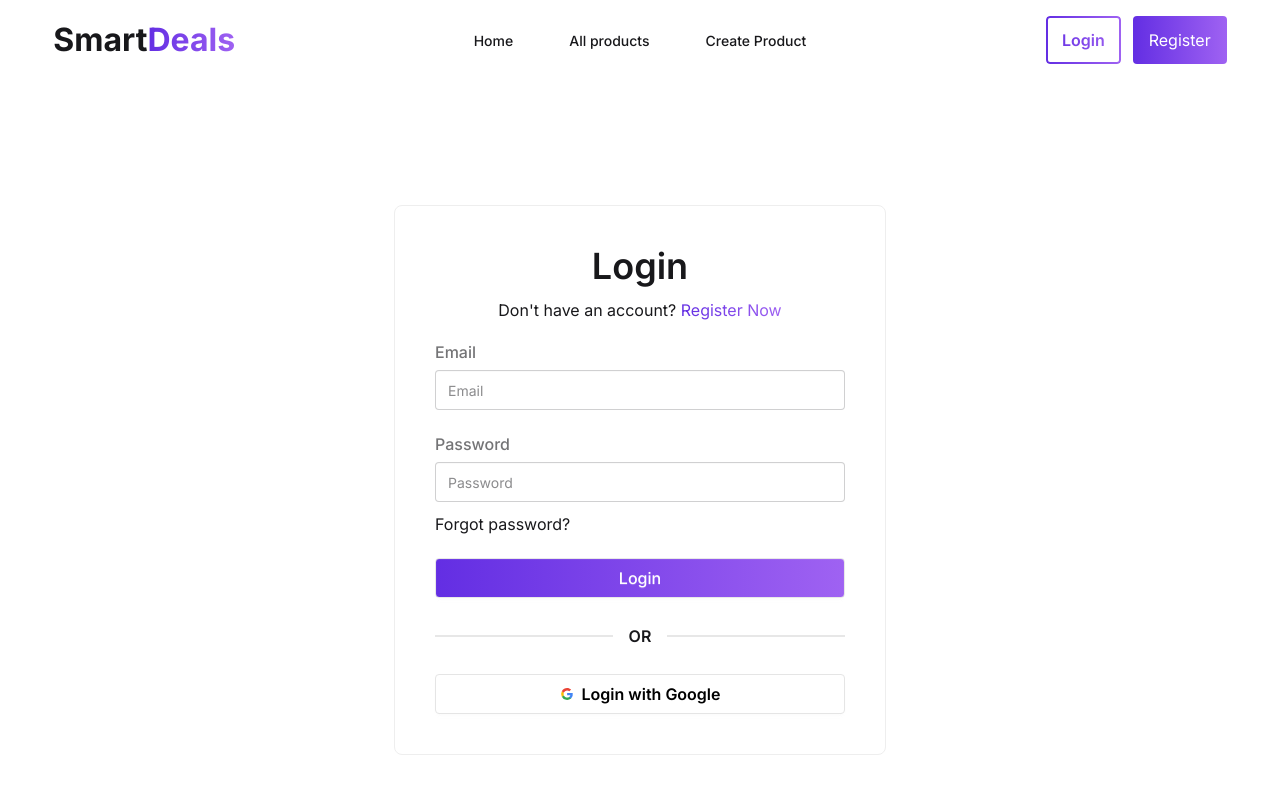
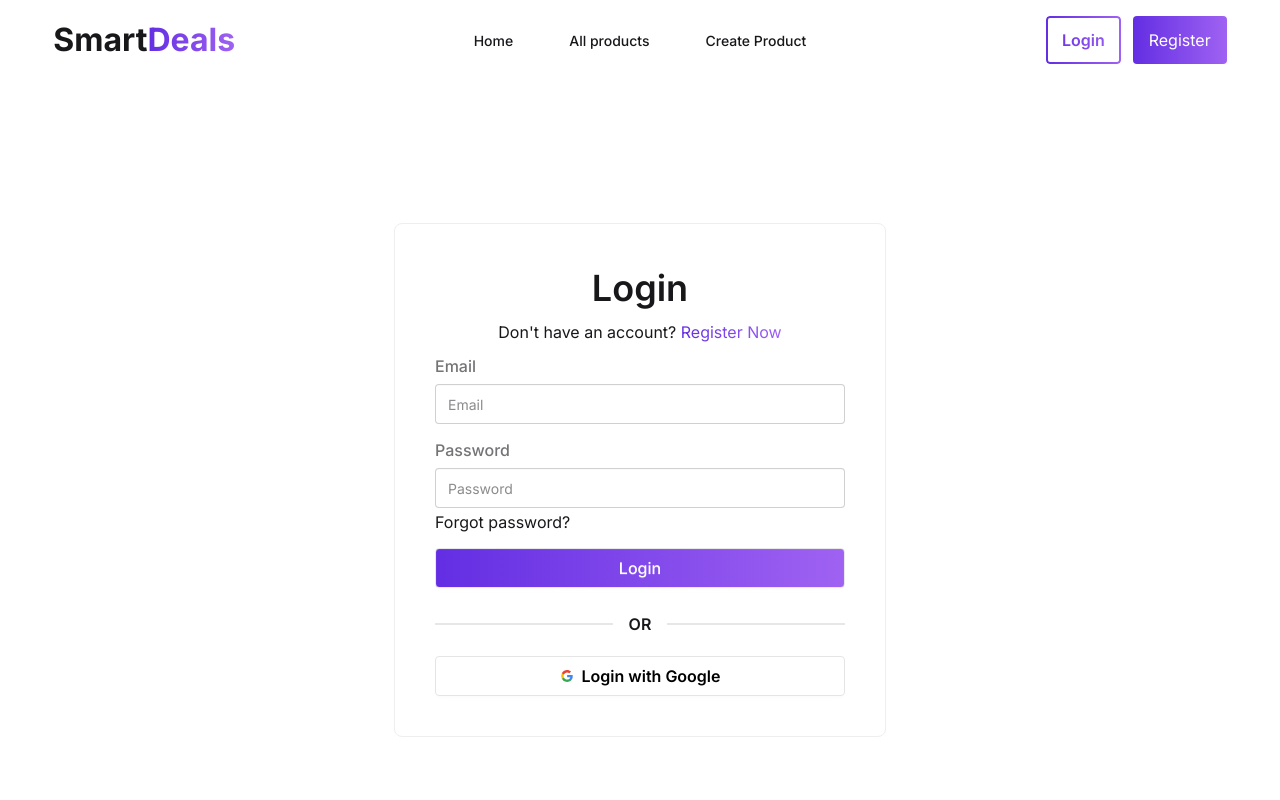
Before and after one commit to manoffocus117/Smart-Deals-Client, a React (Vite) app: page /login in a window 1280 px wide. Shown: the top 800 px of the page. Built offline with nearby package versions, Linux system fonts and the light colour scheme; no server answers.

Commit message:
login with google added

```diff
--- a/src/pages/Login.jsx
+++ b/src/pages/Login.jsx
@@ -1,7 +1,10 @@
-import React from "react";
+import React, { use } from "react";
 import { Link } from "react-router";
+import { Auth_context } from "../context/Auth_context";
 
 const Login = () => {
+      const { sign_in_with_google } = use(Auth_context);
+
       const handle_login_form = (event) => {
             event.preventDefault();
             const form = event.target;
@@ -9,11 +12,24 @@ const Login = () => {
             const password = form.password.value;
             event.target.reset();
       };
+
+      // handler for google sign in
+      const handle_google_sign_in = () => {
+            sign_in_with_google()
+                  .then((result) => {
+                        alert("user sign in successful");
+                  })
+                  .catch((error) => {
+                        alert(error.message);
+                  });
+      };
+
       return (
             <section className="w-11/12 mx-auto h-screen flex flex-col items-center justify-center">
+                  <div className="bg-white border-base-300 rounded-box w-123 border p-10 space-y-2">
                         <form
                               onSubmit={handle_login_form}
-                        className="fieldset bg-white border-base-300 rounded-box w-123 border p-10 space-y-2"
+                              className="fieldset "
                         >
                               <div className="space-y-3">
                                     <h1 className="text-4xl font-semibold text-center">
@@ -42,7 +58,9 @@ const Login = () => {
                                           placeholder="Email"
                                           required
                                     />
-                              <p className="validator-hint hidden">Required</p>
+                                    <p className="validator-hint hidden">
+                                          Required
+                                    </p>
                               </fieldset>
 
                               {/* password field */}
@@ -76,13 +94,16 @@ const Login = () => {
                               >
                                     Login
                               </button>
-
+                        </form>
                         <div className="divider w-full text-[1rem] font-semibold py-6">
                               OR
                         </div>
 
                         {/* sign in with google button */}
-                        <button className="btn bg-white text-black text-[1rem] border-[#e5e5e5] w-full">
+                        <button
+                              onClick={handle_google_sign_in}
+                              className="btn bg-white text-black text-[1rem] border-[#e5e5e5] w-full"
+                        >
                               <svg
                                     aria-label="Google logo"
                                     width="16"
@@ -115,7 +136,7 @@ const Login = () => {
                               </svg>
                               Login with Google
                         </button>
-                  </form>
+                  </div>
             </section>
       );
 };
```
Lines whose indentation alone changed are shown as unchanged.
